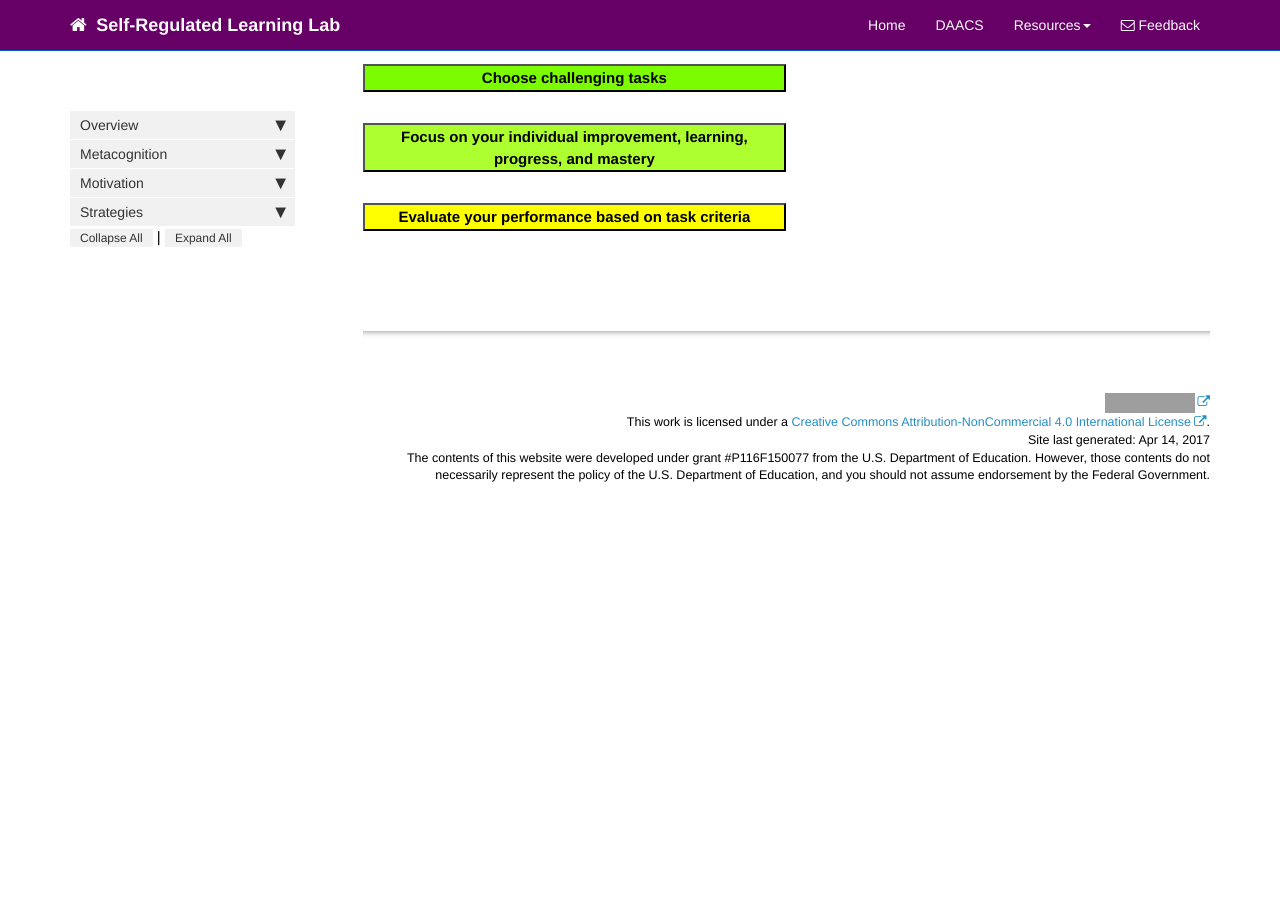
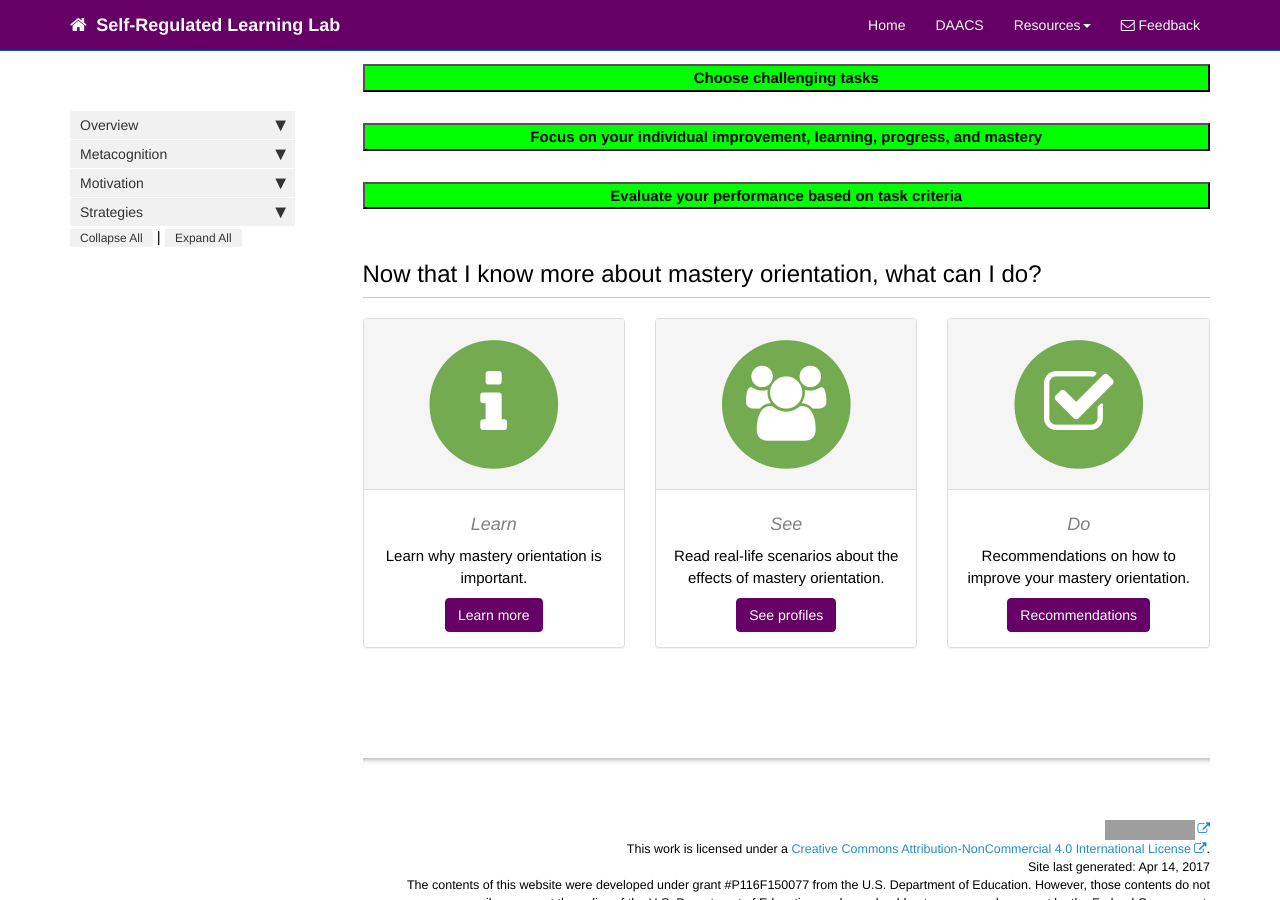
Before and after one commit to dfranklin02/SRL, a Jekyll site: the page built from docs/pages/motivation/mastery_orientation_recommendations.md, in a window 1280 px wide and 900 px high, scrolled down 888 px. Built offline with Jekyll 4.4.1, drawn with Linux system fonts in a browser that asks for light colours; nearby versions of some CDN libraries; comment, search, counter and statistics services are not loaded; before the commit the page ends 1423 px from its top, so only the background shows below that; part of the change alters nothing that is shown; grey boxes are pictures that could not be loaded.

Commit message:
Update mastery_orientation_recommendations.md

```diff
--- a/docs/pages/motivation/mastery_orientation_recommendations.md
+++ b/docs/pages/motivation/mastery_orientation_recommendations.md
@@ -24,7 +24,7 @@ There are various ways in which students can do to improve their level of Master
 
 <br>
 <br>
-<button data-toggle="collapse" data-target="make" style="background-color:DodgerBlue; width:50%"><b>Make learning relevant</b></button>
+<button data-toggle="collapse" data-target="make" style="background-color:Lime; width:100%"><b>Make learning relevant</b></button>
 
 <div id="make" class="collapse">
 Whenever you are assigned a project or some type of learning activity, think about how it is relevant to your career, your goals, or your life. Focusing on the relevance of the work will help you enjoy the process of learning, because you will care about knowing the material or mastering the skills.
@@ -32,87 +32,96 @@ Whenever you are assigned a project or some type of learning activity, think abo
 <br>
 <i>Before beginning a learning task, ask yourself: “How is this task relevant to me?”  Are you practicing skills that you will need in a future job? Are you learning material that is relevant to your career?</i>
 <br>
-</div>
-
-<br>
-<button data-toggle="collapse" data-target="#develop" style="background-color:Turquoise; width:50%"><b>Develop a Growth Mindset</b></button>
-
-<div id="develop" class="collapse">
-A growth mindset is the belief that intelligence can improve with effort. Adopting this type of mindset will help you focus your effort on gaining skills and knowledge instead of focusing only on displaying the abilities you already have.
-
-[Click here to read more about how to develop a growth mindset.](mindset.html)
 <br>
 </div>
 
 <br>
-<button data-toggle="collapse" data-target="#seek" style="background-color:MediumSpringGreen; width:50%"><b>Seek Help</b></button>
+<button data-toggle="collapse" data-target="#develop" style="background-color:Lime; width:100%"><b>Develop a Growth Mindset</b></button>
 
-<div id="seek" class="collapse">
-Learners with a “performance goal” way of thinking are often hesitant to seek help because they do not want to appear inferior or dumb. Although it may be hard at first, encourage yourself to seek help when you need it. Remember, asking for help is not a sign of weakness – it is a sign that you are using good strategies to improve your learning.
-
-Some tips for seeking help:
-
-<i>1.  Identify who can help you: your professor, classmates, or academic advisor. Decide whether to approach them in person or through another method, like email.</i>
+<div id="develop" class="collapse">
+A growth mindset is the belief that intelligence can improve with effort. Adopting this type of mindset will help you focus your effort on gaining skills and knowledge instead of focusing only on displaying the abilities you already have.
 <br>
 <br>
-<i>2.  Write down specific questions to ask so that you will feel prepared when approaching someone for help.</i>
+<a href="http://srl.daacs.net/mindset.html">Click here</a> to read more about how to develop a growth mindset.
 <br>
-<br>
-<i>3.  Find out if there are additional ways to get help. Does your college have a learning center? Are there online forums where you can post questions?</i>
 <br>
 </div>
 
 <br>
-<button data-toggle="collapse" data-target="#reframe" style="background-color:Lime; width:50%"><b>Reframe failures and mistakes</b></button>
+<button data-toggle="collapse" data-target="#seek" style="background-color:Lime; width:100%"><b>Seek Help</b></button>
 
-<div id="reframe" class="collapse">
-When facing difficulties or failure, think about how that challenge is actually an OPPORTUNITY– that is, a challenge can be a stepping stone for learning new things. Don’t focus on what others think or how you may appear to others; what is most important is to ask yourself, “What can I learn from this situation that will help me become better?”
-
-<i>Suppose you misunderstood a concept in a reading and posted a comment in an online discussion forum that you later realized might have sounded a bit silly. Instead of worrying, “My classmates will think I’m dumb,” reflect on how you can learn from the experience. “I really want to know these concepts well. Maybe next time I’ll do some extra research on the internet before posting my comment to make sure I really understood what I read.”</i>
+<div id="seek" class="collapse">
+Learners with a “performance goal” way of thinking are often hesitant to seek help because they do not want to appear inferior or dumb. Although it may be hard at first, encourage yourself to seek help when you need it. Remember, asking for help is not a sign of weakness – it is a sign that you are using good strategies to improve your learning.
+<br>
+<br>
+Some tips for seeking help:
+<ol>
+<li>Identify who can help you: your professor, classmates, or academic advisor. Decide whether to approach them in person or through another method, like email.</li>
+<li>Write down specific questions to ask so that you will feel prepared when approaching someone for help.</li>
+<li>Find out if there are additional ways to get help. Does your college have a learning center? Are there online forums where you can post questions?</li>
+</ol>
 <br>
 </div>
 
 <br>
-<button data-toggle="collapse" data-target="#choose" style="background-color:LawnGreen; width:50%"><b>Choose challenging tasks</b></button>
+<button data-toggle="collapse" data-target="#reframe" style="background-color:Lime; width:100%"><b>Reframe failures and mistakes</b></button>
+
+<div id="reframe" class="collapse">
+When facing difficulties or failure, think about how that challenge is actually an OPPORTUNITY– that is, a challenge can be a stepping stone for learning new things. Don’t focus on what others think or how you may appear to others; what is most important is to ask yourself, “What can I learn from this situation that will help me become better?”
+<br>
+<br>
+<i>Suppose you misunderstood a concept in a reading and posted a comment in an online discussion forum that you later realized might have sounded a bit silly. Instead of worrying, “My classmates will think I’m dumb,” reflect on how you can learn from the experience. “I really want to know these concepts well. Maybe next time I’ll do some extra research on the internet before posting my comment to make sure I really understood what I read.”</i>
+<br>
+<br>
+</div>
+
+<br>
+<button data-toggle="collapse" data-target="#choose" style="background-color:Lime; width:100%"><b>Choose challenging tasks</b></button>
 
 <div id="choose" class="collapse">
 Learners with a Performance Goal Orientation often choose easy, non-challenging tasks because they don’t want to risk failing or appearing incompetent. However, choosing challenging tasks is important because it allows you to learn more and boost your self-efficacy when you succeed. Remember, you can only become high skilled if you take on challenging things. So the next time a challenge comes your way, embrace it and remind yourself that it is through striving to overcome challenges that you will become a stronger student.
 <br>
+<br>
 <i>Sue’s philosophy professor requires students to choose one article a week from a list of recommended readings to read and summarize. Sue used to scroll through a few articles and pick the shortest one, because she knew it would be easier to write a good summary of a short article. Sue realizes that she’s not learning more about topics that are relevant to her interests because she is only worried about writing a “good” summary. This week, she tried something new: she chose an article on a topic that she liked even thought it was length and very detailed. After reading the article, she felt proud and satisfied because she actually learned a couple of key points that related to her career.</i>
+<br>
 <br>
 </div>
 
 <br>
-<button data-toggle="collapse" data-target="#focus" style="background-color:GreenYellow; width:50%"><b>Focus on your individual improvement, learning, progress, and mastery</b></button>
+<button data-toggle="collapse" data-target="#focus" style="background-color:Lime; width:100%"><b>Focus on your individual improvement, learning, progress, and mastery</b></button>
 
 <div id="focus" class="collapse">
 You can do this by:
+<ul>
+<li>Setting goals and timelines for your own progress</li>
+<li>Looking at improvement from your previous work</li>
+<li>Rewarding yourself for your own progress</li>
+</ul>
 <br>
-<i>Setting goals and timelines for your own progress</i>
+These strategies will help you focus on the process of <i>your</i> learning, instead of comparing yourself to others.
 <br>
 <br>
-<i>Looking at improvement from your previous work</i>
+<i>If you are struggling to get good grades on online quizzes, set a personal goal (“I want to get B’s by the end of the semester.”) Focus on your individual improvement; for example, you can graph your quiz grades to create a visual representation of your progress. Reward yourself when you reach your goal. Remember, this is about you, not about how anyone else in the class is performing.</i>
 <br>
-<br>
-<i>Rewarding yourself for your own progress</i>
-<br>
-These strategies will help you focus on the process of *your* learning, instead of comparing yourself to others.
-<br>
-<i>If you are struggling to get good grades on online quizzes, set a personal goal (“I want to get B’s by the end of the semester.”) Focus on your individual improvement; for example, you can graph your quiz grades to create a visual representation of your progress. Reward yourself when you reach your goal. Remember, this is about you, not about how anyone else in the class is performing.</i>
 <br>
 </div>
 
 <br>
-<button data-toggle="collapse" data-target="#evaluate" style="background-color:Yellow; width:50%"><b>Evaluate your performance based on task criteria</b></button>
+<button data-toggle="collapse" data-target="#evaluate" style="background-color:Lime; width:100%"><b>Evaluate your performance based on task criteria</b></button>
 
 <div id="evaluate" class="collapse">
 There are different ways you can evaluate a grade that you receive on a test, project, or assignment. Learners with a Performance Orientation tend to compare themselves to others. For example, they might want to know if their grade or score was higher than the class average. Instead of using class average as the your “benchmark of success”, use other things such as how well you performed the different skills for that task. It is most important to focus on making progress and mastering skills than simply outperforming others.
-
+<br>
+<br>
 For example:
+<br>
 <br>
 <i>*You scored a 78 on an exam. Reflect on your grade by asking yourself: Which material on the exam did I know well? Which questions did I get wrong? Did I misunderstand a concept or topic that I should review again?*</i>
 <br>
 <br>
 <i>*You received a B+ grade on an essay. Think: What did I do well on this essay? Did I include the right content? Was my word usage/grammar/sentence structure correct? What can I improve for the next essay I write?*</i>
+<br>
+<br>
+</div>
 
 {% include footers/mastery_orientation_footer.html %}
```
